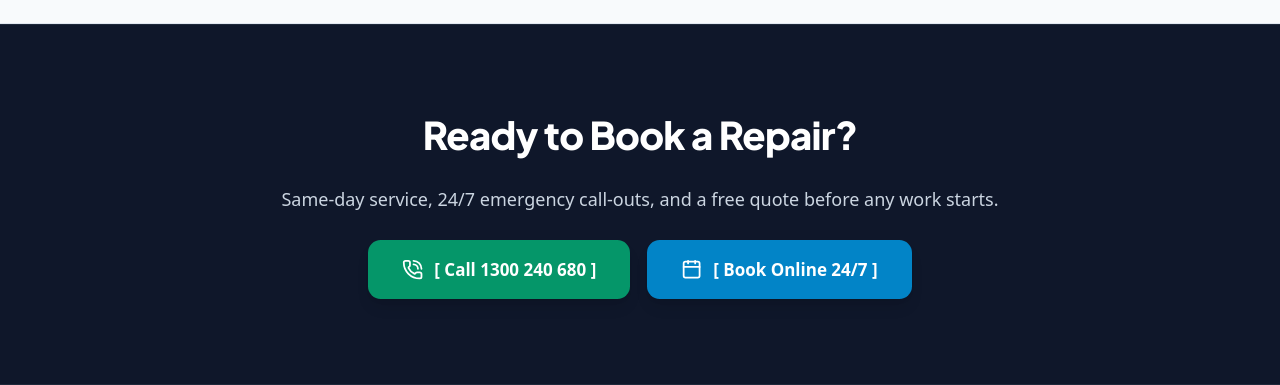
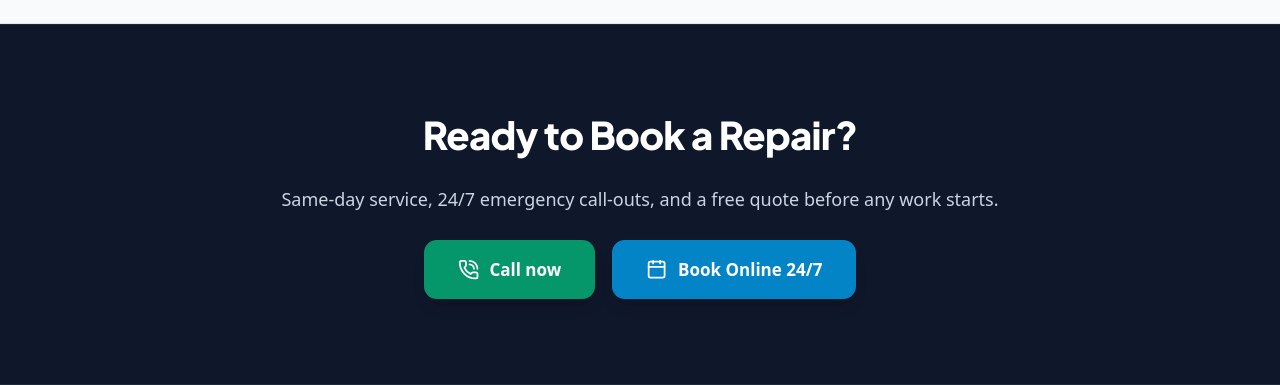
Before and after one commit to Usman89070/fastfridgeParamatta, a PHP site: page /about.html in a window 1280 px wide. Shown: the part 1924-2309 px from the top of the page. Run offline with PHP 8.4, Linux system fonts and the light colour scheme; some libraries are stand-ins or nearby versions.

Commit message:
Clean up bottom CTA button text
Replaced literal bracket placeholder text '[ Call 1300 240 680 ]'
and '[ Book Online 24/7 ]' with plain 'Call now' / 'Book Online 24/7'
labels, matching the rest of the site's buttons. Found on the About
page, all 3 blog post pages, and the dynamic blog-post.php template.

```diff
--- a/about.html
+++ b/about.html
@@ -269,11 +269,11 @@
       <div class="flex flex-col sm:flex-row justify-center items-center gap-4">
         <a href="tel:1300240680" class="w-full sm:w-auto px-8 py-4 rounded-xl text-base font-bold text-white bg-emerald-600 hover:bg-emerald-500 shadow-lg transition-all flex items-center justify-center gap-2.5">
           <i data-lucide="phone-call" class="w-5 h-5"></i>
-          <span>[ Call 1300 240 680 ]</span>
+          <span>Call now</span>
         </a>
         <a href="contact.html#contact-form" class="w-full sm:w-auto px-8 py-4 rounded-xl text-base font-bold text-white bg-sky-600 hover:bg-sky-500 shadow-lg transition-all flex items-center justify-center gap-2.5">
           <i data-lucide="calendar" class="w-5 h-5"></i>
-          <span>[ Book Online 24/7 ]</span>
+          <span>Book Online 24/7</span>
         </a>
       </div>
     </div>
--- a/blog-fridge-not-cooling-causes.html
+++ b/blog-fridge-not-cooling-causes.html
@@ -250,11 +250,11 @@
       <div class="flex flex-col sm:flex-row justify-center items-center gap-4">
         <a href="tel:1300240680" class="w-full sm:w-auto px-8 py-4 rounded-xl text-base font-bold text-white bg-emerald-600 hover:bg-emerald-500 shadow-lg transition-all flex items-center justify-center gap-2.5">
           <i data-lucide="phone-call" class="w-5 h-5"></i>
-          <span>[ Call 1300 240 680 ]</span>
+          <span>Call now</span>
         </a>
         <a href="contact.html#contact-form" class="w-full sm:w-auto px-8 py-4 rounded-xl text-base font-bold text-white bg-sky-600 hover:bg-sky-500 shadow-lg transition-all flex items-center justify-center gap-2.5">
           <i data-lucide="calendar" class="w-5 h-5"></i>
-          <span>[ Book Online 24/7 ]</span>
+          <span>Book Online 24/7</span>
         </a>
       </div>
       <a href="blog.html" class="inline-flex items-center gap-1.5 text-sm text-slate-400 hover:text-sky-400 pt-2">
--- a/blog-post.php
+++ b/blog-post.php
@@ -84,11 +84,11 @@ require __DIR__ . '/includes/site-header.php';
       <div class="flex flex-col sm:flex-row justify-center items-center gap-4">
         <a href="tel:1300240680" class="w-full sm:w-auto px-8 py-4 rounded-xl text-base font-bold text-white bg-emerald-600 hover:bg-emerald-500 shadow-lg transition-all flex items-center justify-center gap-2.5">
           <i data-lucide="phone-call" class="w-5 h-5"></i>
-          <span>[ Call 1300 240 680 ]</span>
+          <span>Call now</span>
         </a>
         <a href="contact.html#contact-form" class="w-full sm:w-auto px-8 py-4 rounded-xl text-base font-bold text-white bg-sky-600 hover:bg-sky-500 shadow-lg transition-all flex items-center justify-center gap-2.5">
           <i data-lucide="calendar" class="w-5 h-5"></i>
-          <span>[ Book Online 24/7 ]</span>
+          <span>Book Online 24/7</span>
         </a>
       </div>
       <?php if (!empty($otherPosts)): ?>
--- a/blog-repair-or-replace-guide.html
+++ b/blog-repair-or-replace-guide.html
@@ -232,11 +232,11 @@
       <div class="flex flex-col sm:flex-row justify-center items-center gap-4">
         <a href="tel:1300240680" class="w-full sm:w-auto px-8 py-4 rounded-xl text-base font-bold text-white bg-emerald-600 hover:bg-emerald-500 shadow-lg transition-all flex items-center justify-center gap-2.5">
           <i data-lucide="phone-call" class="w-5 h-5"></i>
-          <span>[ Call 1300 240 680 ]</span>
+          <span>Call now</span>
         </a>
         <a href="contact.html#contact-form" class="w-full sm:w-auto px-8 py-4 rounded-xl text-base font-bold text-white bg-sky-600 hover:bg-sky-500 shadow-lg transition-all flex items-center justify-center gap-2.5">
           <i data-lucide="calendar" class="w-5 h-5"></i>
-          <span>[ Book Online 24/7 ]</span>
+          <span>Book Online 24/7</span>
         </a>
       </div>
       <a href="blog.html" class="inline-flex items-center gap-1.5 text-sm text-slate-400 hover:text-sky-400 pt-2">
--- a/blog-summer-fridge-maintenance-tips.html
+++ b/blog-summer-fridge-maintenance-tips.html
@@ -236,11 +236,11 @@
       <div class="flex flex-col sm:flex-row justify-center items-center gap-4">
         <a href="tel:1300240680" class="w-full sm:w-auto px-8 py-4 rounded-xl text-base font-bold text-white bg-emerald-600 hover:bg-emerald-500 shadow-lg transition-all flex items-center justify-center gap-2.5">
           <i data-lucide="phone-call" class="w-5 h-5"></i>
-          <span>[ Call 1300 240 680 ]</span>
+          <span>Call now</span>
         </a>
         <a href="contact.html#contact-form" class="w-full sm:w-auto px-8 py-4 rounded-xl text-base font-bold text-white bg-sky-600 hover:bg-sky-500 shadow-lg transition-all flex items-center justify-center gap-2.5">
           <i data-lucide="calendar" class="w-5 h-5"></i>
-          <span>[ Book Online 24/7 ]</span>
+          <span>Book Online 24/7</span>
         </a>
       </div>
       <a href="blog.html" class="inline-flex items-center gap-1.5 text-sm text-slate-400 hover:text-sky-400 pt-2">
```
